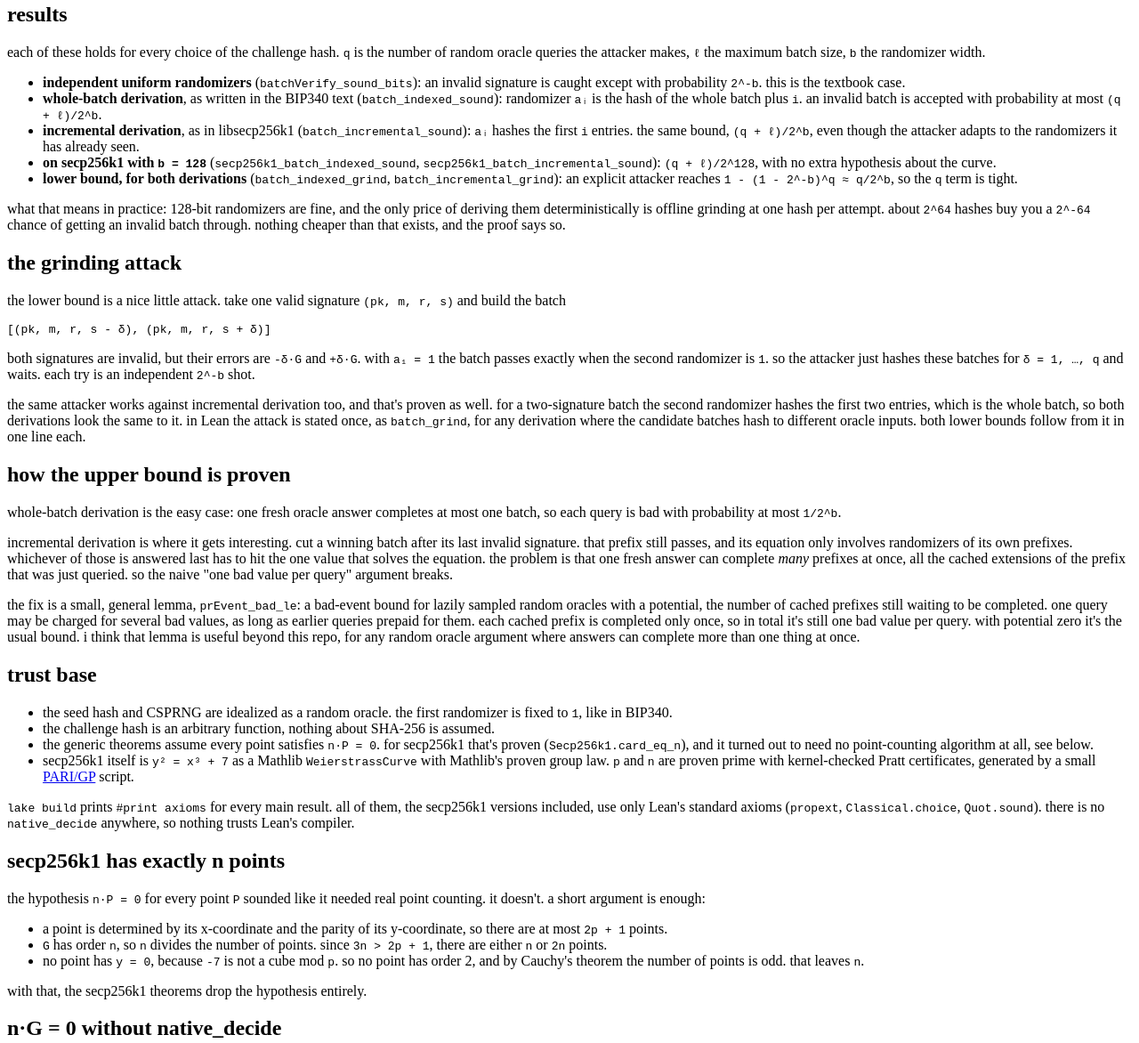
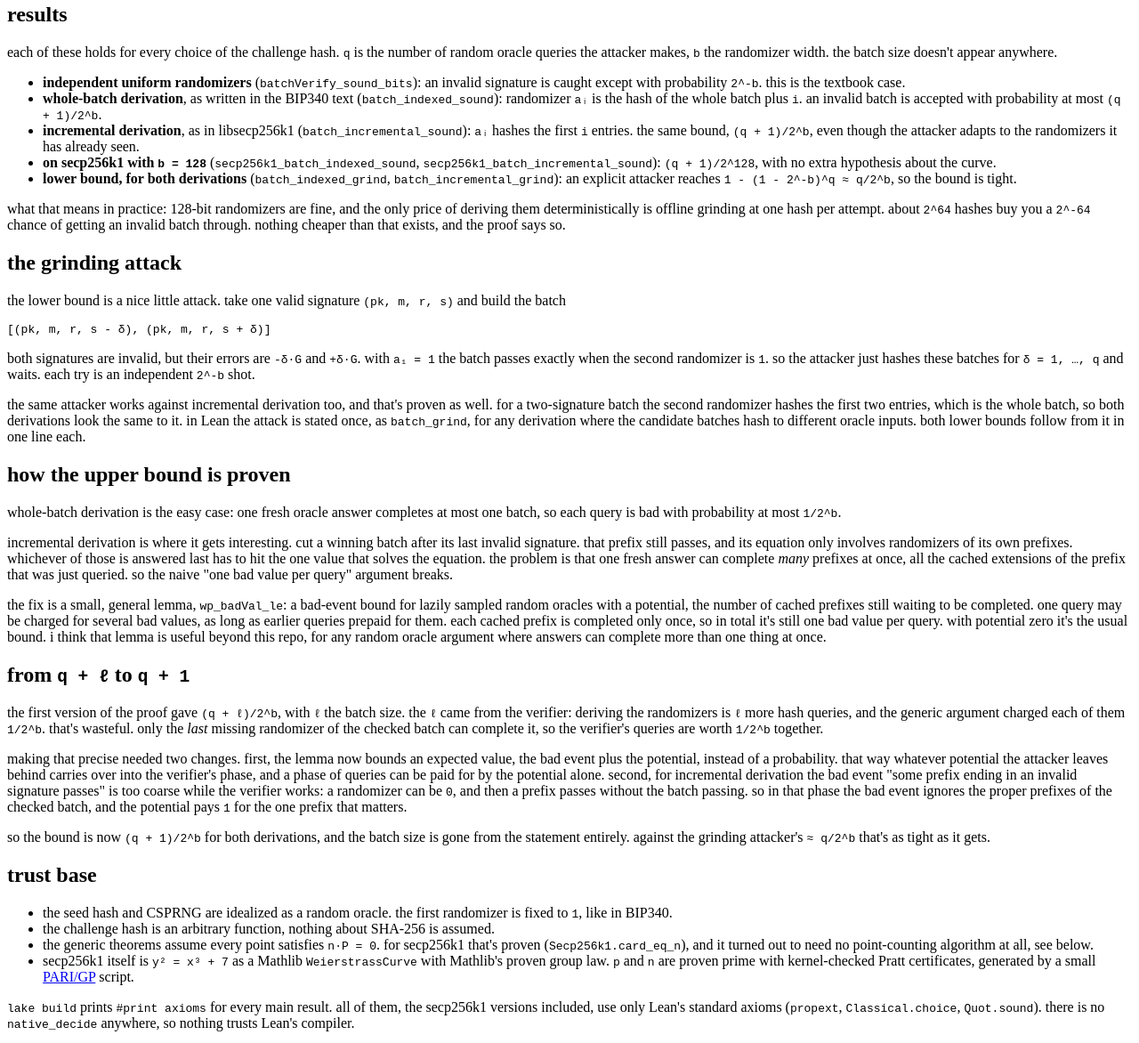
Before and after one commit to dni/website, a plain HTML site: page blogs/2026-10-30-bip340-batch-verify.html in a window 1280 px wide. Shown: the part 476-1648 px from the top of the page at 89% size. Drawn offline with Linux system fonts and the light colour scheme.

Commit message:
feat: bip340 batch verify post, (q + 1)/2^b bound
Co-Authored-By: Claude Opus 5.5 <noreply@anthropic.com>

```diff
--- a/blogs/2026-10-30-bip340-batch-verify.html
+++ b/blogs/2026-10-30-bip340-batch-verify.html
@@ -13,7 +13,7 @@
         <h2>introduction</h2>
         <p>yesterday i wrote about <a href="2026-10-29-taproot-lean-batch-verify.html">proving BIP340 batch verification in taproot-lean</a>, and said the hash-derived part was still work in progress. it's done now. i cleaned it up and pulled it out into its own repo, <a href="https://github.com/dni/bip340-batch-verify">bip340-batch-verify</a>, so people who only care about this one question don't have to build all of taproot-lean (BIP341, MuSig2, DLCs, bech32m) to check it.</p>
 
-        <p>the short version: BIP340 batch verification with <strong>128-bit randomizers derived deterministically from the batch</strong> is sound, the attacker wins with probability at most <code>(q + &ell;)/2^128</code>, and the <code>q</code> term can't be improved. all of it machine-checked in <a href="https://lean-lang.org">Lean 4</a> with <a href="https://github.com/leanprover-community/mathlib4">Mathlib</a> and <a href="https://github.com/Verified-zkEVM/VCV-io">VCVio</a>, no <code>sorry</code>.</p>
+        <p>the short version: BIP340 batch verification with <strong>128-bit randomizers derived deterministically from the batch</strong> is sound, the attacker wins with probability at most <code>(q + 1)/2^128</code> however large the batch, and up to that <code>+ 1</code> it can't be improved. all of it machine-checked in <a href="https://lean-lang.org">Lean 4</a> with <a href="https://github.com/leanprover-community/mathlib4">Mathlib</a> and <a href="https://github.com/Verified-zkEVM/VCV-io">VCVio</a>, no <code>sorry</code>.</p>
 
         <h2>why this matters right now</h2>
         <p><a href="https://github.com/sipa/bips/issues/219">sipa/bips#219</a> and <a href="https://github.com/sipa/bips/pull/222">sipa/bips#222</a> propose shrinking BIP340's batch-verification randomizers from 256 to 128 bits. that makes batch verification in libsecp256k1 up to about 9% faster. the pen-and-paper argument for it treats the randomizers as independent uniform values. but that's not what implementations do. they hash them out of the batch, and with incremental derivation, like libsecp256k1's batch API, the attacker gets to pick later entries <em>after</em> seeing earlier randomizers. that's exactly the gap i wanted closed.</p>
@@ -23,14 +23,14 @@
         <pre><code>&Sigma; a&#7522; &middot; (s&#7522;&middot;G - R&#7522; - e&#7522;&middot;P&#7522;) = 0      with a&#8321; = 1</code></pre>
 
         <h2>results</h2>
-        <p>each of these holds for every choice of the challenge hash. <code>q</code> is the number of random oracle queries the attacker makes, <code>&ell;</code> the maximum batch size, <code>b</code> the randomizer width.</p>
+        <p>each of these holds for every choice of the challenge hash. <code>q</code> is the number of random oracle queries the attacker makes, <code>b</code> the randomizer width. the batch size doesn't appear anywhere.</p>
 
         <ul>
           <li><strong>independent uniform randomizers</strong> (<code>batchVerify_sound_bits</code>): an invalid signature is caught except with probability <code>2^-b</code>. this is the textbook case.</li>
-          <li><strong>whole-batch derivation</strong>, as written in the BIP340 text (<code>batch_indexed_sound</code>): randomizer <code>a&#7522;</code> is the hash of the whole batch plus <code>i</code>. an invalid batch is accepted with probability at most <code>(q + &ell;)/2^b</code>.</li>
-          <li><strong>incremental derivation</strong>, as in libsecp256k1 (<code>batch_incremental_sound</code>): <code>a&#7522;</code> hashes the first <code>i</code> entries. the same bound, <code>(q + &ell;)/2^b</code>, even though the attacker adapts to the randomizers it has already seen.</li>
-          <li><strong>on secp256k1 with <code>b = 128</code></strong> (<code>secp256k1_batch_indexed_sound</code>, <code>secp256k1_batch_incremental_sound</code>): <code>(q + &ell;)/2^128</code>, with no extra hypothesis about the curve.</li>
-          <li><strong>lower bound, for both derivations</strong> (<code>batch_indexed_grind</code>, <code>batch_incremental_grind</code>): an explicit attacker reaches <code>1 - (1 - 2^-b)^q &asymp; q/2^b</code>, so the <code>q</code> term is tight.</li>
+          <li><strong>whole-batch derivation</strong>, as written in the BIP340 text (<code>batch_indexed_sound</code>): randomizer <code>a&#7522;</code> is the hash of the whole batch plus <code>i</code>. an invalid batch is accepted with probability at most <code>(q + 1)/2^b</code>.</li>
+          <li><strong>incremental derivation</strong>, as in libsecp256k1 (<code>batch_incremental_sound</code>): <code>a&#7522;</code> hashes the first <code>i</code> entries. the same bound, <code>(q + 1)/2^b</code>, even though the attacker adapts to the randomizers it has already seen.</li>
+          <li><strong>on secp256k1 with <code>b = 128</code></strong> (<code>secp256k1_batch_indexed_sound</code>, <code>secp256k1_batch_incremental_sound</code>): <code>(q + 1)/2^128</code>, with no extra hypothesis about the curve.</li>
+          <li><strong>lower bound, for both derivations</strong> (<code>batch_indexed_grind</code>, <code>batch_incremental_grind</code>): an explicit attacker reaches <code>1 - (1 - 2^-b)^q &asymp; q/2^b</code>, so the bound is tight.</li>
         </ul>
 
         <p>what that means in practice: 128-bit randomizers are fine, and the only price of deriving them deterministically is offline grinding at one hash per attempt. about <code>2^64</code> hashes buy you a <code>2^-64</code> chance of getting an invalid batch through. nothing cheaper than that exists, and the proof says so.</p>
@@ -49,7 +49,14 @@
 
         <p>incremental derivation is where it gets interesting. cut a winning batch after its last invalid signature. that prefix still passes, and its equation only involves randomizers of its own prefixes. whichever of those is answered last has to hit the one value that solves the equation. the problem is that one fresh answer can complete <em>many</em> prefixes at once, all the cached extensions of the prefix that was just queried. so the naive "one bad value per query" argument breaks.</p>
 
-        <p>the fix is a small, general lemma, <code>prEvent_bad_le</code>: a bad-event bound for lazily sampled random oracles with a potential, the number of cached prefixes still waiting to be completed. one query may be charged for several bad values, as long as earlier queries prepaid for them. each cached prefix is completed only once, so in total it's still one bad value per query. with potential zero it's the usual bound. i think that lemma is useful beyond this repo, for any random oracle argument where answers can complete more than one thing at once.</p>
+        <p>the fix is a small, general lemma, <code>wp_badVal_le</code>: a bad-event bound for lazily sampled random oracles with a potential, the number of cached prefixes still waiting to be completed. one query may be charged for several bad values, as long as earlier queries prepaid for them. each cached prefix is completed only once, so in total it's still one bad value per query. with potential zero it's the usual bound. i think that lemma is useful beyond this repo, for any random oracle argument where answers can complete more than one thing at once.</p>
+
+        <h2>from <code>q + &ell;</code> to <code>q + 1</code></h2>
+        <p>the first version of the proof gave <code>(q + &ell;)/2^b</code>, with <code>&ell;</code> the batch size. the <code>&ell;</code> came from the verifier: deriving the randomizers is <code>&ell;</code> more hash queries, and the generic argument charged each of them <code>1/2^b</code>. that's wasteful. only the <em>last</em> missing randomizer of the checked batch can complete it, so the verifier's queries are worth <code>1/2^b</code> together.</p>
+
+        <p>making that precise needed two changes. first, the lemma now bounds an expected value, the bad event plus the potential, instead of a probability. that way whatever potential the attacker leaves behind carries over into the verifier's phase, and a phase of queries can be paid for by the potential alone. second, for incremental derivation the bad event "some prefix ending in an invalid signature passes" is too coarse while the verifier works: a randomizer can be <code>0</code>, and then a prefix passes without the batch passing. so in that phase the bad event ignores the proper prefixes of the checked batch, and the potential pays <code>1</code> for the one prefix that matters.</p>
+
+        <p>so the bound is now <code>(q + 1)/2^b</code> for both derivations, and the batch size is gone from the statement entirely. against the grinding attacker's <code>&asymp; q/2^b</code> that's as tight as it gets.</p>
 
         <h2>trust base</h2>
         <ul>
```
